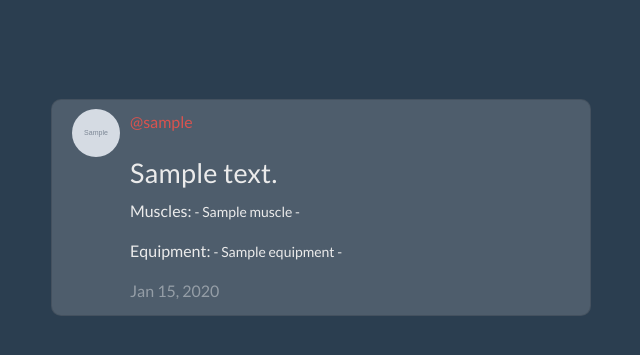
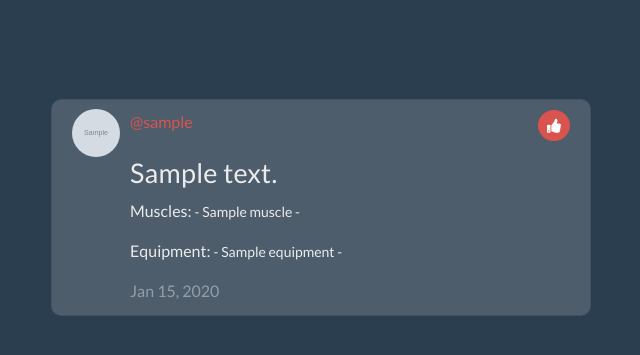
Before and after one commit to jbenjoy2/swolemate, a Flask app: page /posts/1 in a window 1280 px wide. Shown: the part 49-404 px from the top of the page, without its empty margins (319-959 px from the left). Run offline with Flask 2, Linux system fonts and the light colour scheme; the visitor is signed in with stand-in values (Sample User, id 1); tables that the repository leaves empty hold one stand-in row (values such as "Sample post"); grey boxes marked "Sample" are stand-in pictures; some libraries are stand-ins or nearby versions.

Commit message:
added like button for other users posts. this will eventually be added to like model

```diff
--- a/static/app.css
+++ b/static/app.css
@@ -289,8 +289,12 @@ nav + .container {
 	margin-top: 3px;
 }
 
-#posts.no-hover .post-heading .btn {
+#posts.no-hover .post-heading .btn:not(#like) {
 	min-width: 105px;
+}
+
+#like {
+	border-radius: 50%;
 }
 
 .single-post {
--- a/templates/show_post.html
+++ b/templates/show_post.html
@@ -19,6 +19,16 @@
                   <form method="POST"
                         action="/posts/{{ post.id }}/edit">
                     <button class="btn btn-outline-danger">Edit</button>
+                  </form>
+                  {%else%}
+                  <form method="POST" action="/posts/{{post.id}}/like" class="messages-like">
+                    <button class="
+                      btn
+                      btn-sm
+                      btn-danger" id='like'
+                    >
+                      <i class="fa fa-thumbs-up"></i>
+                    </button>
                   </form>
                 {% endif %}
               {% endif %}
```
